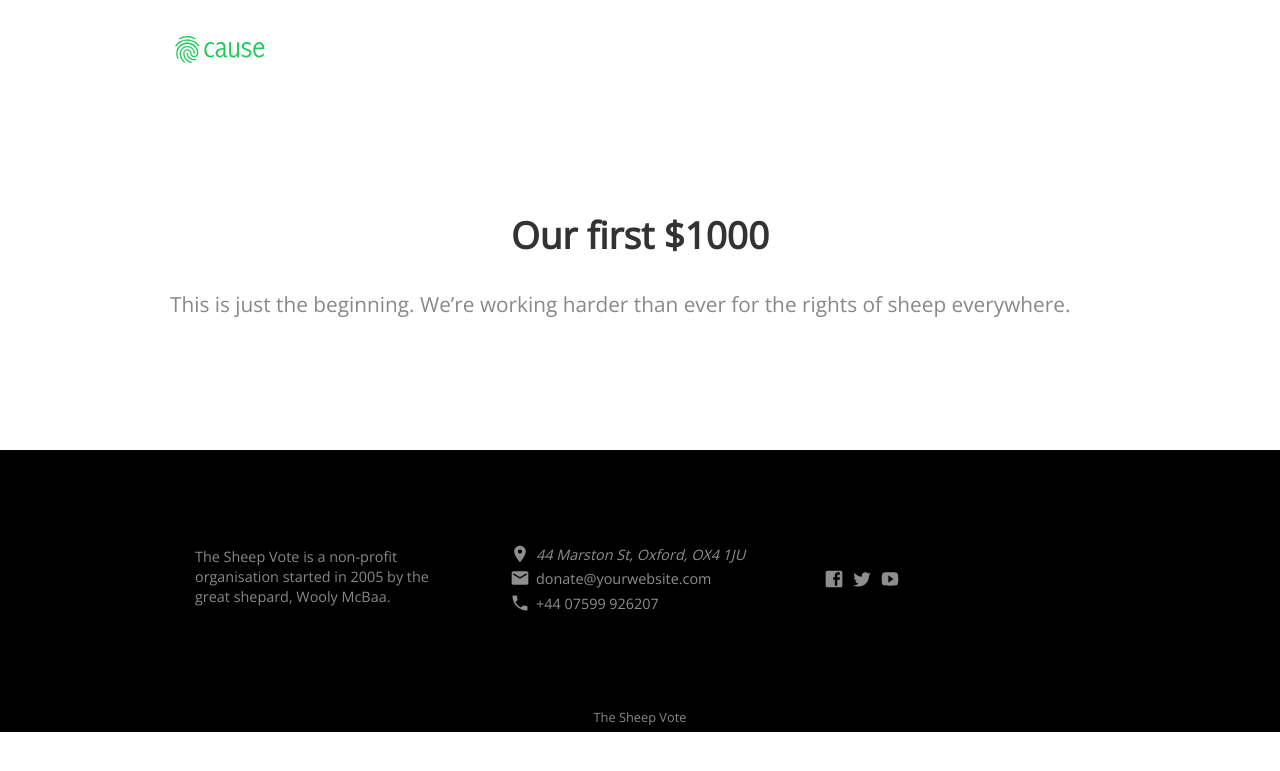
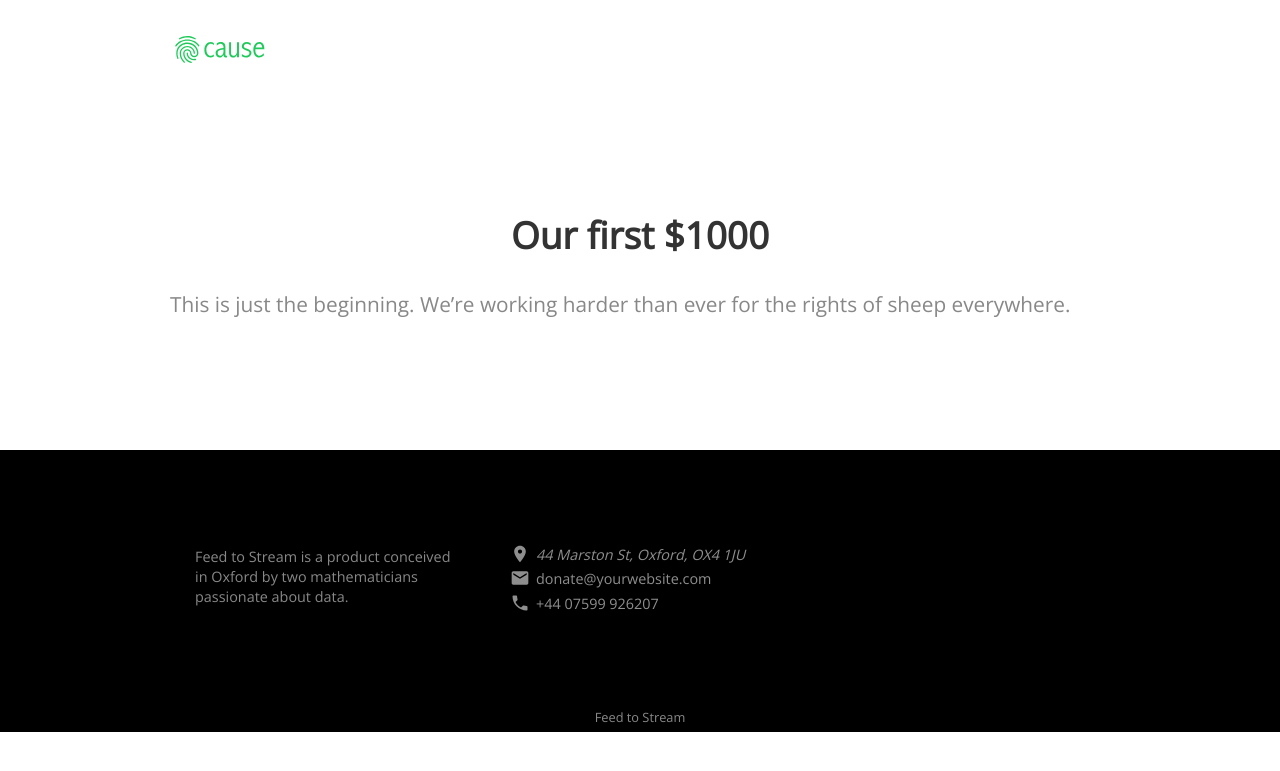
Before and after one commit to kyduff/faroe, a Jekyll site: the page built from _posts/2016-10-15-1000.md, in a window 1280 px wide. Shown: the top 771 px of the page. Built offline with Jekyll 4.4.1, drawn with Linux system fonts in a browser that asks for light colours; nearby versions of some CDN libraries.

Commit message:
Remove social icons if no profile attached

```diff
--- a/_data/company.yml
+++ b/_data/company.yml
@@ -1,8 +1,8 @@
-company_name: The Sheep Vote
-mission_statement: The Sheep Vote is a non-profit organisation started in 2005 by the great shepard, Wooly McBaa.
+company_name: Feed to Stream
+mission_statement: Feed to Stream is a product conceived in Oxford by two mathematicians passionate about data.
 address: 44 Marston St, Oxford, OX4 1JU
 phone: +44 07599 926207
 email: donate@yourwebsite.com
-facebook: CloudCannon
-twitter: CloudCannon
-youtube: CloudCannon
+# facebook: FeedtoStream
+# twitter: FeedtoStream
+# youtube: FeedtoStream
--- a/_layouts/default.html
+++ b/_layouts/default.html
@@ -57,15 +57,21 @@
 				</div>
 
 				<div class="sharing">
+					{% if site.data.company.facebook %}
 						<a class="facebook" href="https://www.facebook.com/{{ site.data.company.facebook }}">
 							{% include icons/social-media.html social_icon="facebook" %}
 						</a>
+					{% endif %}
+					{% if site.data.company.twitter %}
 						<a class="twitter" href="https://twitter.com/{{ site.data.company.twitter }}">
 							{% include icons/social-media.html social_icon="twitter" %}
 						</a>
+					{% endif %}
+					{% if site.data.company.youtube %}
 						<a class="youtube" href="https://youtube.com/{{ site.data.company.youtube }}">
 							{% include icons/social-media.html social_icon="youtube" %}
 						</a>
+					{% endif %}
 				</div>
 			</div>
 		</footer>
--- a/index.html
+++ b/index.html
@@ -52,7 +52,7 @@ title: The Sheep Vote
 		<div>
 			<h2 class="editable">Our Mission</h2>
 
-			<p class="editable">We structure the data on the internet. Forums, blogs, newsletters, and social media sites constantly generate petabytes of raw data containing valuable information. Using machine learning, we can refine that data into a structured format ripe for analysis that can be used to make your products better.</p>
+			<p class="editable">We structure the data on the internet. Forums, blogs, newsletters, and social media sites constantly generate petabytes of raw data containing valuable information. Using machine learning, we refine that data into a structured format ripe for analysis that you can use to make your products better.</p>
 		</div>
 	</div>
 </div>
@@ -60,7 +60,7 @@ title: The Sheep Vote
 <div class="container">
 	<hr>
 	<blockquote>
-		<p class="quote editable">Social media data is a treasure trove of value that is drastically underutilized. All of the top brands are already using it, and these tools could change the game.</p>
+		<p class="quote editable">Social media data is a treasure trove of value that is drastically underutilized. All of the top brands are already using tools like these, and they totally change the game.</p>
 		<div class="attribute">
 			<p class="meta">
 				<span class="image"><img class="editable" src="{{ site.baseurl }}/images/KyleDuffy.jpg" alt="Wooly"></span>
```
Lines whose indentation alone changed are shown as unchanged.
